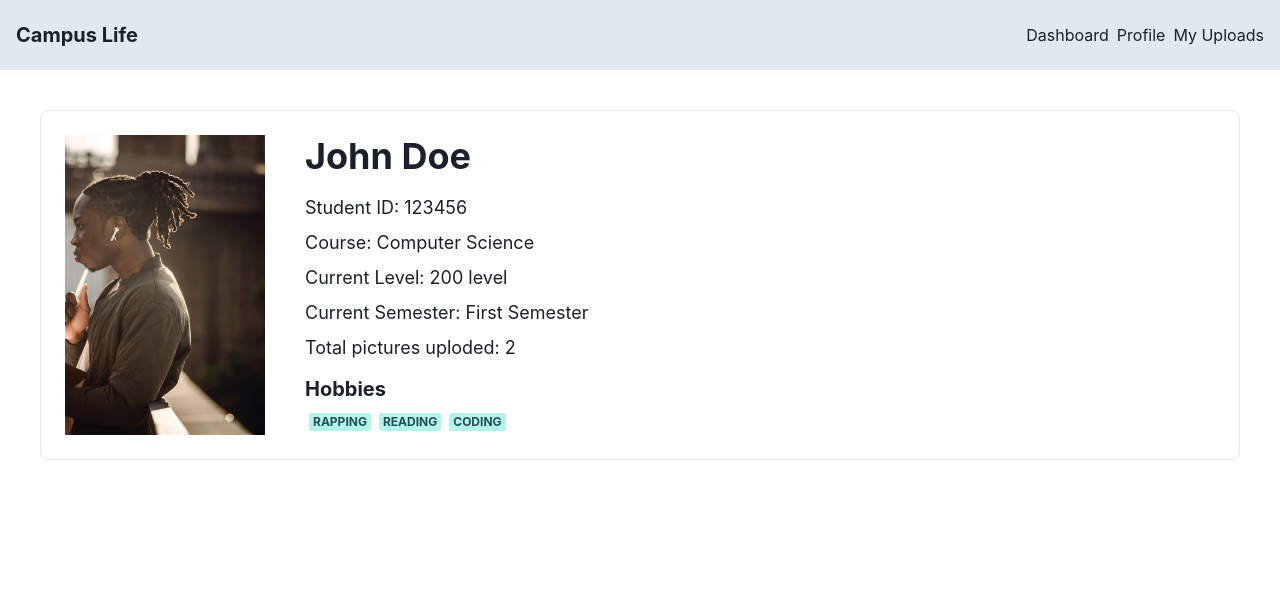
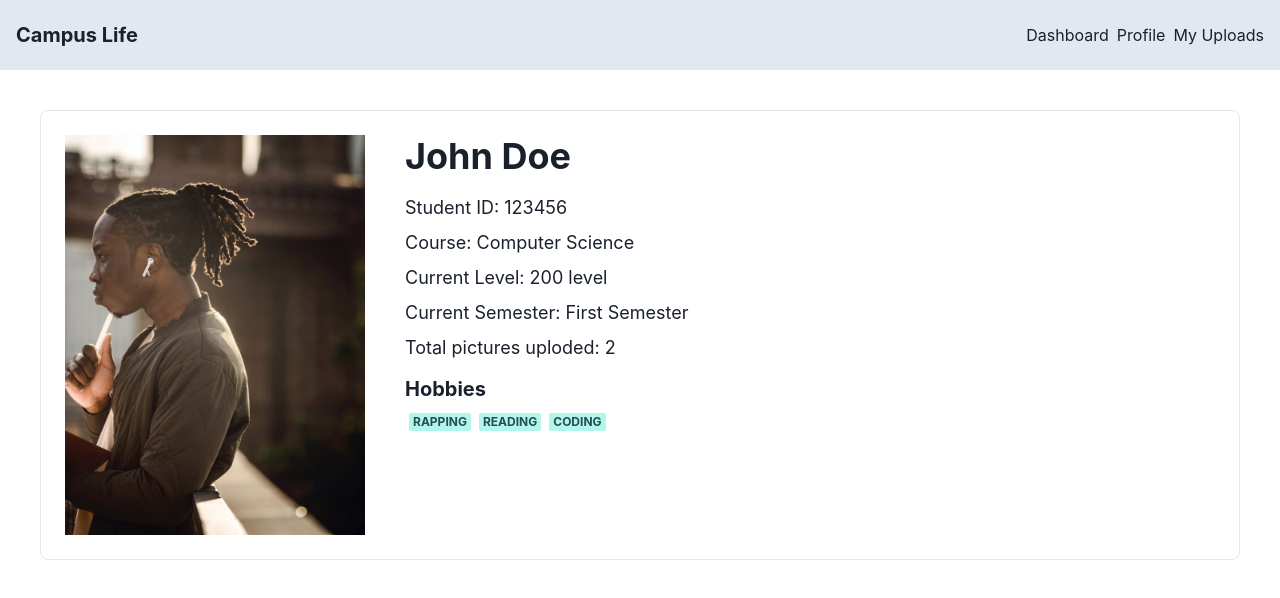
Before and after one commit to jahrulezfrancis/campus-life, a React (Vite) app: page /profile in a window 1280 px wide. Shown: the top 598 px of the page. Built offline with nearby package versions, Linux system fonts and the light colour scheme; no server answers.

Commit message:
Updated layout and image sizing

```diff
--- a/src/Components/Pages/Profile/Profile.tsx
+++ b/src/Components/Pages/Profile/Profile.tsx
@@ -16,8 +16,8 @@ export default function ProfilePage() {
     return (
         <Box margin={10}>
             <Center>
-                <Flex w="95vw" gap={10} p={6} borderWidth="1px" borderRadius="lg">
-                    <Image objectFit="cover" height="auto" width="200px" src={studentInfo.profileImage} alt={`${studentInfo.name} profile pictures`} />
+                <Flex wrap="wrap" w="95vw" gap={10} p={6} borderWidth="1px" borderRadius="lg">
+                    <Image objectPosition="top" objectFit="cover" height="400px" width="300px" src={studentInfo.profileImage} alt={`${studentInfo.name} profile pictures`} />
                     <Box >
                         <Heading as="h2" size="xl" mb={4}>
                             {studentInfo.name}
```
